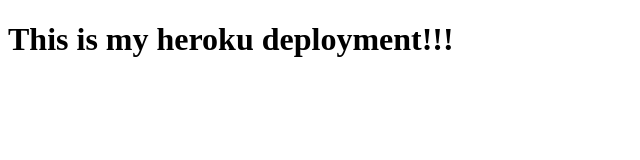
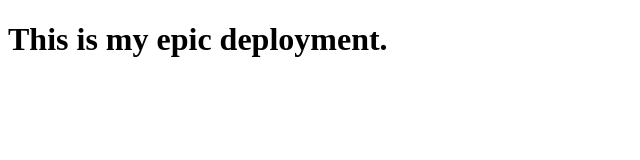
Before and after one commit to SimmoJoh98/deployment-lab, a plain HTML site: page index.html in a window 1280 px wide. Shown: the whole page, without its empty margins (0-640 px from the left). Drawn offline with Linux system fonts and the light colour scheme.

Commit message:
2nd commit

```diff
--- a/index.html
+++ b/index.html
@@ -4,9 +4,9 @@
   <meta charset="UTF-8">
   <meta http-equiv="X-UA-Compatible" content="IE=edge">
   <meta name="viewport" content="width=device-width, initial-scale=1.0">
-  <title>Heroku Test</title>
+  <title>Johnny's Epic Deployment</title>
 </head>
 <body>
-  <h1>This is my heroku deployment!!!</h1>
+  <h1>This is my epic deployment.</h1>
 </body>
 </html>
```
Also changed, not shown: main/index.html (renamed from solution/index.html), main/package.json (renamed from solution/package.json), main/server/index.js (renamed from solution/server/index.js), 2 other files.
